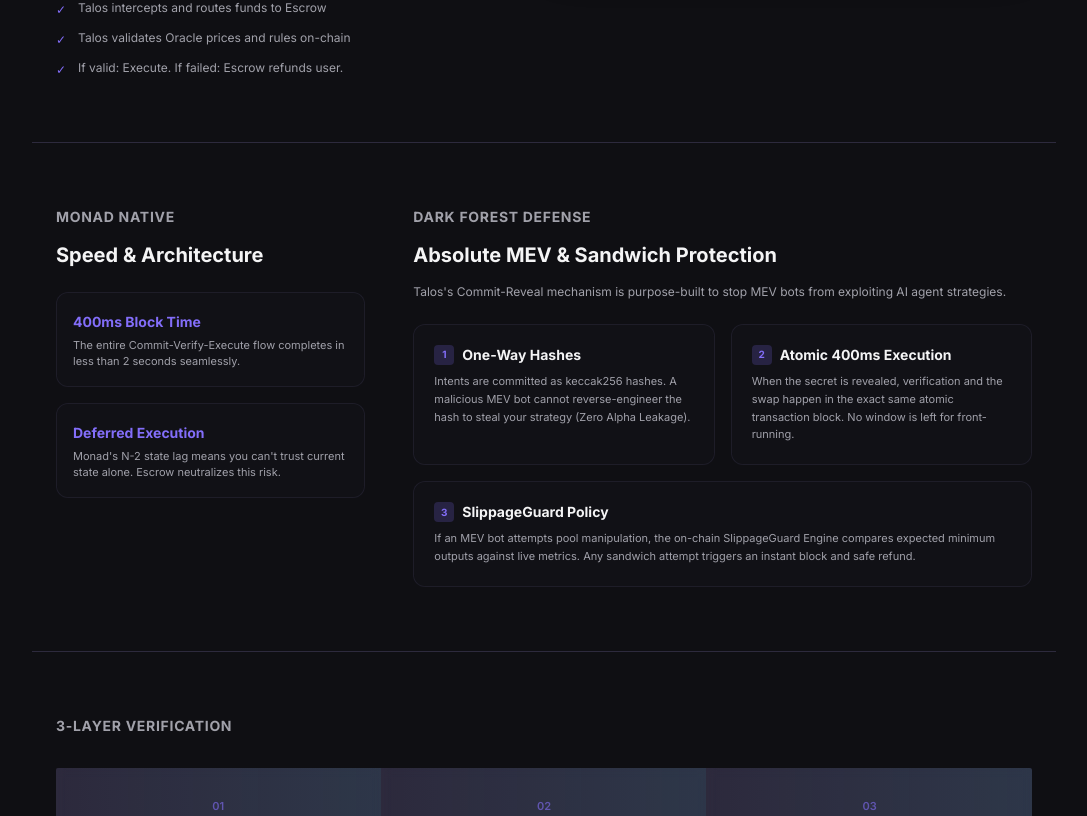
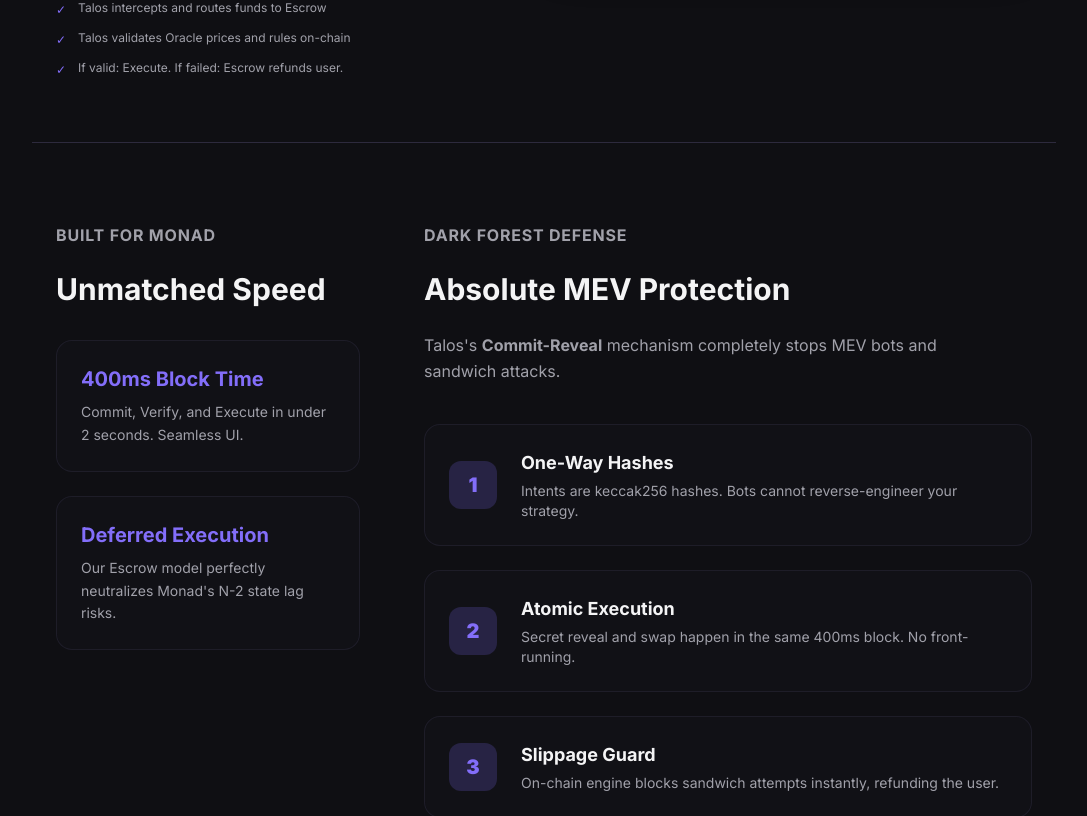
Before and after one commit to yigitturaan/talos-protocol, a Next.js app in the folder web/: page / in a window 1280 px wide. Shown: the part 2097-2913 px from the top of the page, without its empty margins (96-1183 px from the left). Built offline with nearby package versions, Linux system fonts and the light colour scheme.

Commit message:
feat(ui): increase font size and readability in monad native section

```diff
--- a/web/src/app/page.tsx
+++ b/web/src/app/page.tsx
@@ -284,67 +284,61 @@
       {/* Monad & MEV Protection */}
       <section
         ref={monadSection.ref}
-        className={`max-w-5xl mx-auto px-6 py-16 border-t border-border-subtle transition-all duration-700 ${monadSection.inView ? "animate-fade-up" : "opacity-0"}`}
+        className={`max-w-5xl mx-auto px-6 py-20 border-t border-border-subtle transition-all duration-700 ${monadSection.inView ? "animate-fade-up" : "opacity-0"}`}
       >
-        <div className="flex flex-col lg:flex-row gap-12">
+        <div className="flex flex-col lg:flex-row gap-16">
           {/* Monad Features */}
           <div className="lg:w-1/3">
-            <h2 className="text-sm font-bold text-text-secondary tracking-wider mb-4">
-              MONAD NATIVE
+            <h2 className="text-base font-bold text-text-secondary tracking-wider mb-6">
+              BUILT FOR MONAD
             </h2>
-            <h3 className="text-xl font-bold text-text-primary mb-4 leading-tight">
-              Speed & Architecture
+            <h3 className="text-3xl font-bold text-text-primary mb-6 leading-tight">
+              Unmatched Speed
             </h3>
-            <div className="space-y-4 mt-6">
-              <div className="p-4 rounded-xl border border-border-subtle/50 bg-bg-elevated/20 hover:border-accent-purple/30 transition-colors">
-                <span className="text-accent-purple font-bold text-sm">400ms Block Time</span>
-                <p className="text-[11px] text-text-secondary mt-1">The entire Commit-Verify-Execute flow completes in less than 2 seconds seamlessly.</p>
+            <div className="space-y-6 mt-8">
+              <div className="p-6 rounded-2xl border border-border-subtle/50 bg-bg-elevated/20 hover:border-accent-purple/50 transition-colors">
+                <span className="text-accent-purple font-bold text-xl block mb-2">400ms Block Time</span>
+                <p className="text-sm text-text-secondary leading-relaxed">Commit, Verify, and Execute in under 2 seconds. Seamless UI.</p>
               </div>
-              <div className="p-4 rounded-xl border border-border-subtle/50 bg-bg-elevated/20 hover:border-accent-purple/30 transition-colors">
-                <span className="text-accent-purple font-bold text-sm">Deferred Execution</span>
-                <p className="text-[11px] text-text-secondary mt-1">Monad's N-2 state lag means you can't trust current state alone. Escrow neutralizes this risk.</p>
+              <div className="p-6 rounded-2xl border border-border-subtle/50 bg-bg-elevated/20 hover:border-accent-purple/50 transition-colors">
+                <span className="text-accent-purple font-bold text-xl block mb-2">Deferred Execution</span>
+                <p className="text-sm text-text-secondary leading-relaxed">Our Escrow model perfectly neutralizes Monad's N-2 state lag risks.</p>
               </div>
             </div>
           </div>
 
           {/* MEV Protection */}
           <div className="lg:w-2/3">
-            <h2 className="text-sm font-bold text-text-secondary tracking-wider mb-4">
+            <h2 className="text-base font-bold text-text-secondary tracking-wider mb-6">
               DARK FOREST DEFENSE
             </h2>
-            <h3 className="text-xl font-bold text-text-primary mb-4 leading-tight">
-              Absolute MEV & Sandwich Protection
+            <h3 className="text-3xl font-bold text-text-primary mb-6 leading-tight">
+              Absolute MEV Protection
             </h3>
-            <p className="text-xs text-text-secondary mb-6">
-              Talos's Commit-Reveal mechanism is purpose-built to stop MEV bots from exploiting AI agent strategies.
+            <p className="text-base text-text-secondary mb-10 leading-relaxed max-w-xl">
+              Talos's <strong>Commit-Reveal</strong> mechanism completely stops MEV bots and sandwich attacks.
             </p>
-            <div className="grid grid-cols-1 md:grid-cols-2 gap-4">
-              <div className="p-5 rounded-xl border border-border-subtle/50 bg-bg-elevated/20">
-                <div className="flex items-center gap-2 mb-2">
-                  <span className="flex items-center justify-center w-5 h-5 rounded bg-accent-purple/20 text-accent-purple font-bold text-[10px]">1</span>
-                  <span className="text-sm text-text-primary font-bold">One-Way Hashes</span>
+            <div className="flex flex-col gap-6">
+              <div className="p-6 rounded-2xl border border-border-subtle/50 bg-bg-elevated/20 flex gap-6 items-center hover:border-accent-purple/30 transition-colors">
+                <span className="flex items-center justify-center min-w-12 h-12 rounded-xl bg-accent-purple/20 text-accent-purple font-black text-xl">1</span>
+                <div>
+                  <span className="text-lg text-text-primary font-bold block mb-1">One-Way Hashes</span>
+                  <p className="text-sm text-text-secondary">Intents are keccak256 hashes. Bots cannot reverse-engineer your strategy.</p>
                 </div>
-                <p className="text-[11px] text-text-secondary leading-relaxed">
-                  Intents are committed as keccak256 hashes. A malicious MEV bot cannot reverse-engineer the hash to steal your strategy (Zero Alpha Leakage).
-                </p>
               </div>
-              <div className="p-5 rounded-xl border border-border-subtle/50 bg-bg-elevated/20">
-                <div className="flex items-center gap-2 mb-2">
-                  <span className="flex items-center justify-center w-5 h-5 rounded bg-accent-purple/20 text-accent-purple font-bold text-[10px]">2</span>
-                  <span className="text-sm text-text-primary font-bold">Atomic 400ms Execution</span>
+              <div className="p-6 rounded-2xl border border-border-subtle/50 bg-bg-elevated/20 flex gap-6 items-center hover:border-accent-purple/30 transition-colors">
+                <span className="flex items-center justify-center min-w-12 h-12 rounded-xl bg-accent-purple/20 text-accent-purple font-black text-xl">2</span>
+                <div>
+                  <span className="text-lg text-text-primary font-bold block mb-1">Atomic Execution</span>
+                  <p className="text-sm text-text-secondary">Secret reveal and swap happen in the same 400ms block. No front-running.</p>
                 </div>
-                <p className="text-[11px] text-text-secondary leading-relaxed">
-                  When the secret is revealed, verification and the swap happen in the exact same atomic transaction block. No window is left for front-running.
-                </p>
               </div>
-              <div className="p-5 rounded-xl border border-border-subtle/50 bg-bg-elevated/20 md:col-span-2">
-                <div className="flex items-center gap-2 mb-2">
-                  <span className="flex items-center justify-center w-5 h-5 rounded bg-accent-purple/20 text-accent-purple font-bold text-[10px]">3</span>
-                  <span className="text-sm text-text-primary font-bold">SlippageGuard Policy</span>
+              <div className="p-6 rounded-2xl border border-border-subtle/50 bg-bg-elevated/20 flex gap-6 items-center hover:border-accent-purple/30 transition-colors">
+                <span className="flex items-center justify-center min-w-12 h-12 rounded-xl bg-accent-purple/20 text-accent-purple font-black text-xl">3</span>
+                <div>
+                  <span className="text-lg text-text-primary font-bold block mb-1">Slippage Guard</span>
+                  <p className="text-sm text-text-secondary">On-chain engine blocks sandwich attempts instantly, refunding the user.</p>
                 </div>
-                <p className="text-[11px] text-text-secondary leading-relaxed">
-                  If an MEV bot attempts pool manipulation, the on-chain SlippageGuard Engine compares expected minimum outputs against live metrics. Any sandwich attempt triggers an instant block and safe refund.
-                </p>
               </div>
             </div>
           </div>
```
